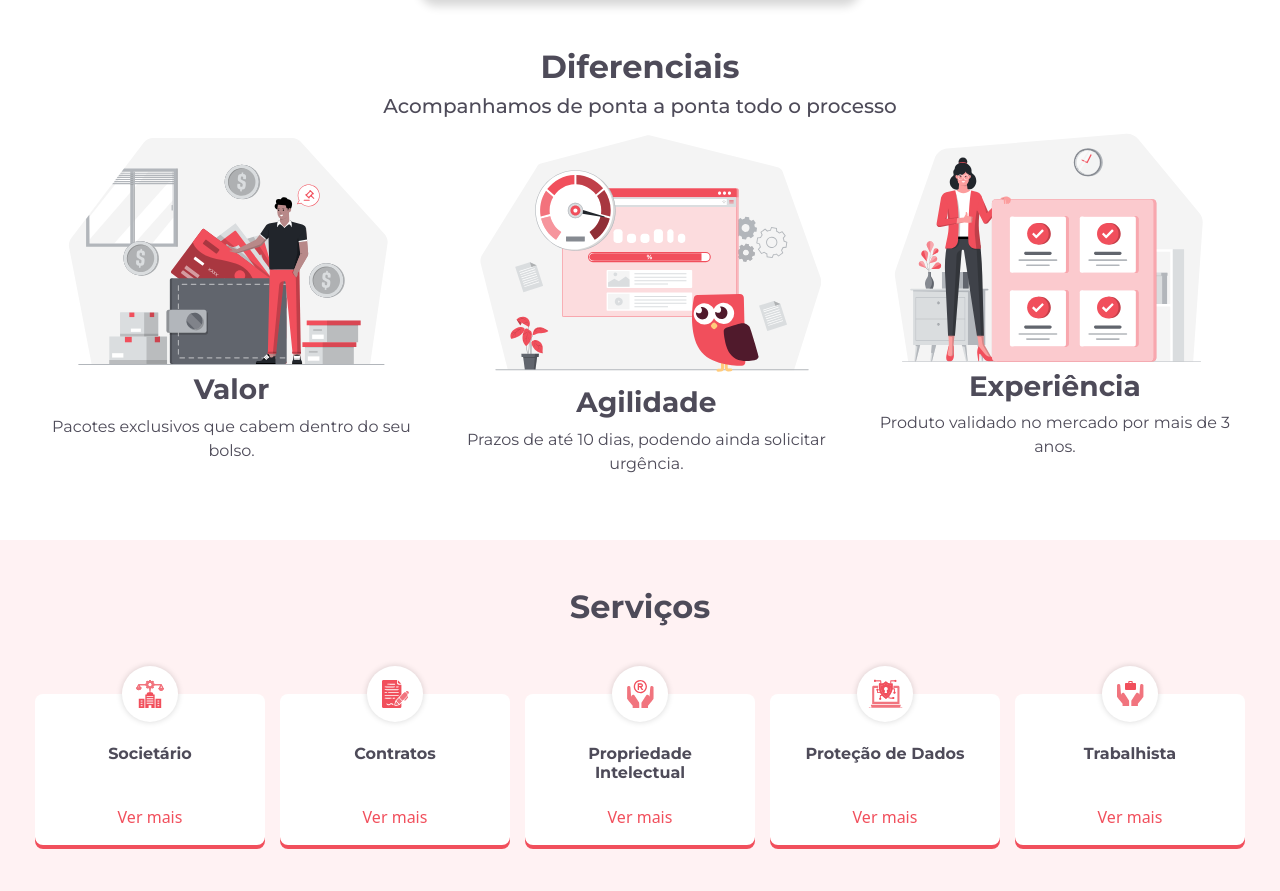
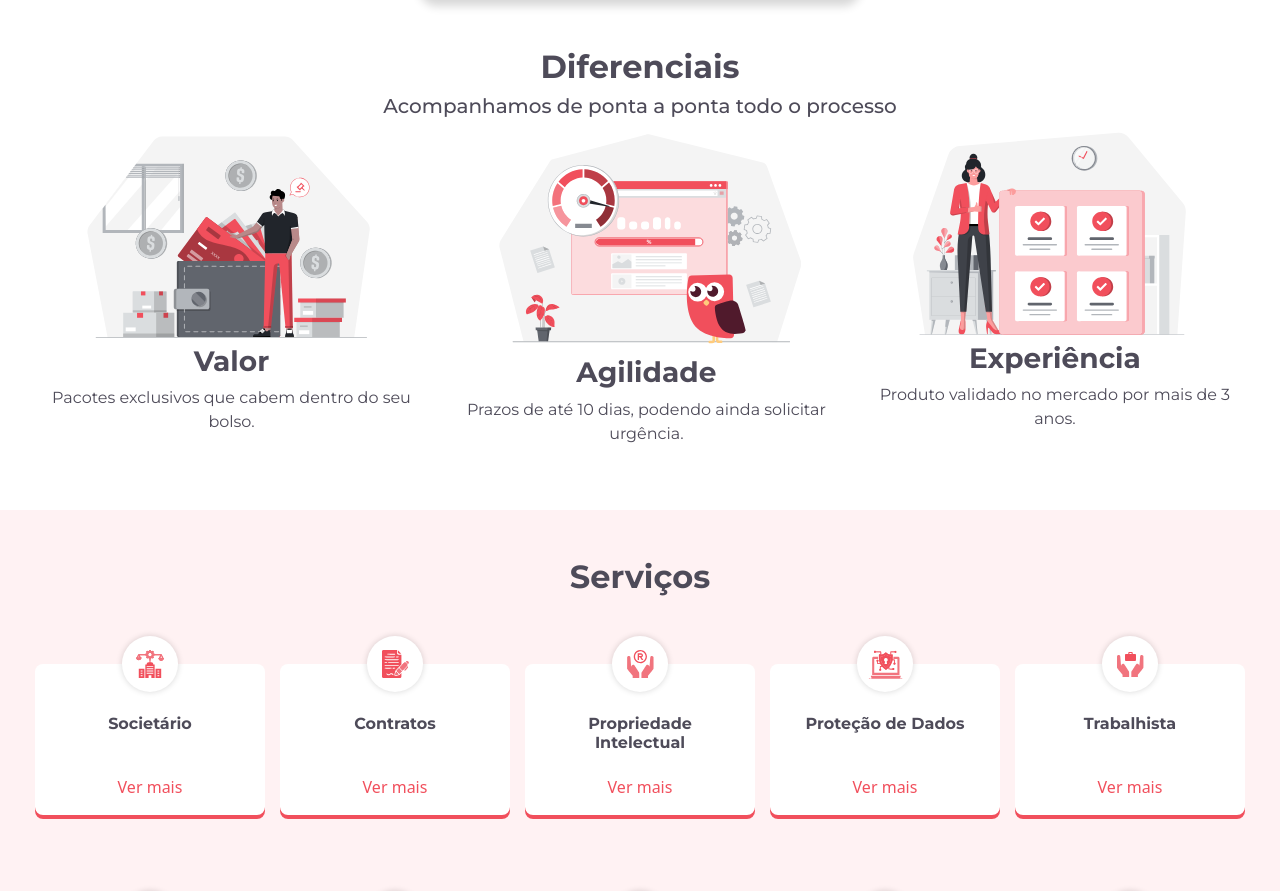
Before and after one commit to logosDevGit/LP-Bonuz-Juridico, a React (Create React App) app: page / in a window 1280 px wide. Shown: the part 980-1871 px from the top of the page. Built offline with nearby package versions, Linux system fonts and the light colour scheme.

Commit message:
adjusting img width

```diff
--- a/src/components/DifferentialCard/styles.css
+++ b/src/components/DifferentialCard/styles.css
@@ -6,5 +6,5 @@
     font-size: 16px;
 }
 .differencial-card img {
-    max-width: 350px;
+    max-width: 310px;
 }
```
